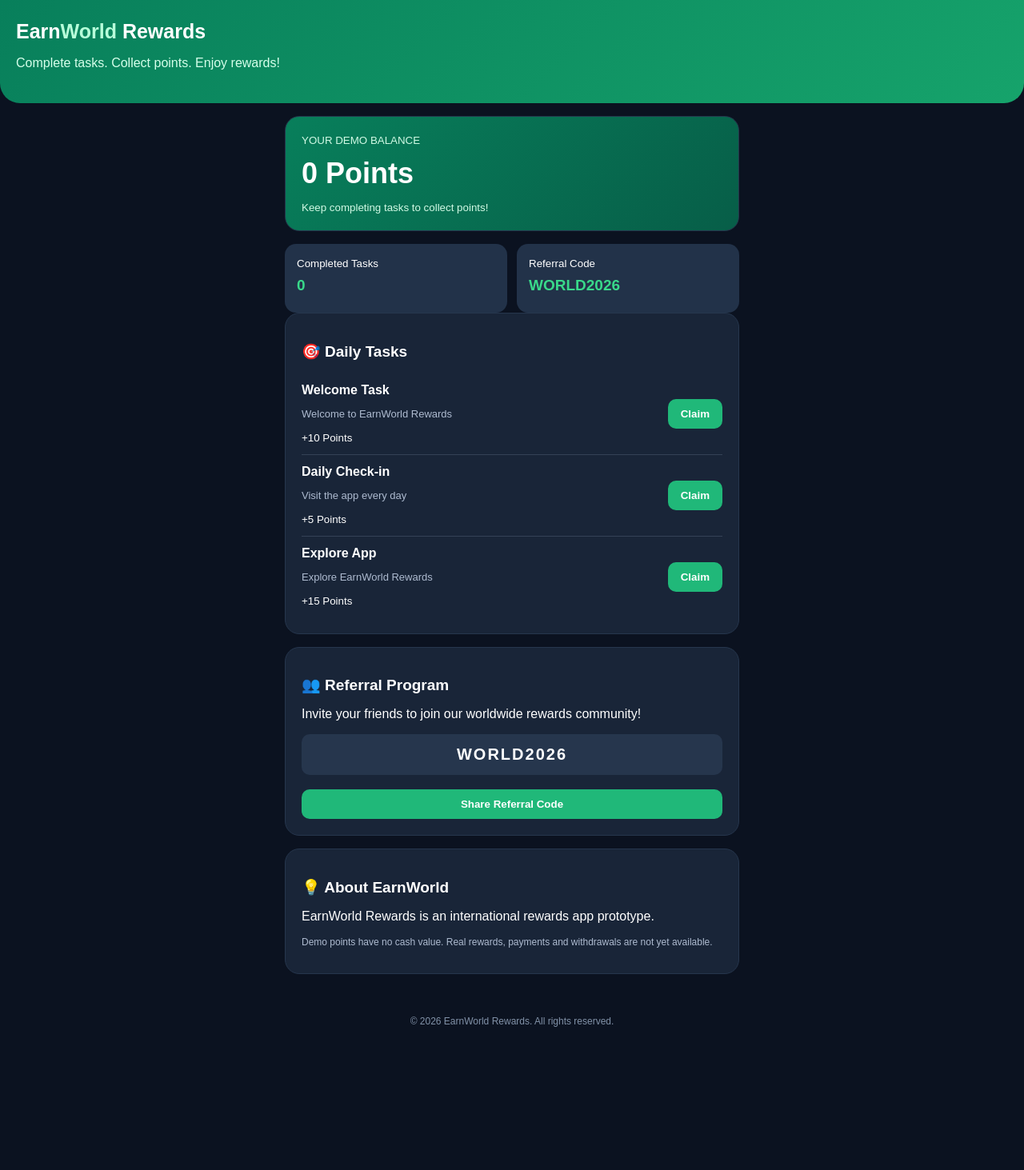
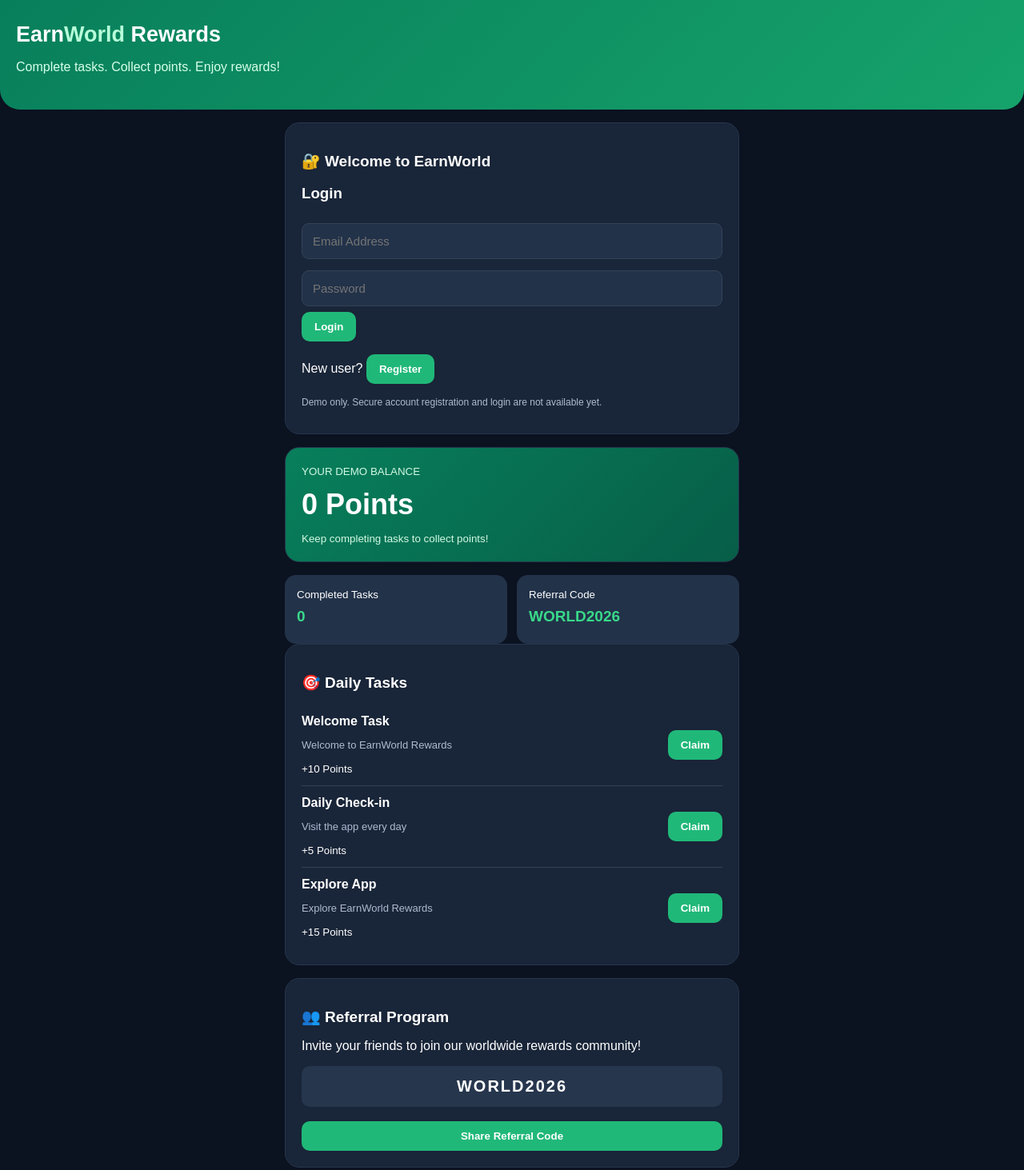
Before and after one commit to mdmilon201811-droid/earnoman-rewards, a plain HTML site: page index.html in a window 1280 px wide. Shown: the top 1463 px of the page at 80% size. Before the commit the page ends 1304 px from the top, so only its background shows below. Drawn offline with Linux system fonts and the light colour scheme.

Commit message:
Update index.html

```diff
--- a/index.html
+++ b/index.html
@@ -1,14 +1,16 @@
+
 <!DOCTYPE html>
 <html lang="en">
 <head>
 <meta charset="UTF-8">
 <meta name="viewport" content="width=device-width, initial-scale=1.0">
+<meta name="theme-color" content="#0b1220">
 <title>EarnWorld Rewards</title>
 <style>
 *{box-sizing:border-box}
 body{margin:0;font-family:Arial,sans-serif;background:#0b1220;color:white}
-header{padding:25px 20px;background:linear-gradient(135deg,#087f5b,#16a36b);border-radius:0 0 25px 25px}
-.logo{font-size:25px;font-weight:bold}
+header{padding:28px 20px;background:linear-gradient(135deg,#087f5b,#16a36b);border-radius:0 0 25px 25px}
+.logo{font-size:27px;font-weight:bold}
 .logo span{color:#b7ffda}
 header p{color:#d6ffeb}
 .container{padding:16px;max-width:600px;margin:auto}
@@ -25,71 +27,155 @@ h2{font-size:19px}
 .task p{color:#aebbd0;font-size:13px}
 button{border:0;background:#20b879;color:white;padding:11px 16px;border-radius:10px;font-weight:bold;cursor:pointer}
 button:disabled{background:#64748b}
+input{width:100%;padding:13px;margin:7px 0;border:1px solid #344256;border-radius:9px;background:#223249;color:white;font-size:15px}
 .refcode{background:#26364d;padding:14px;border-radius:10px;text-align:center;font-size:20px;font-weight:bold;letter-spacing:2px}
 .note{color:#aebbd0;font-size:12px}
 footer{text-align:center;padding:20px;color:#8292a8;font-size:12px}
 </style>
 </head>
 <body>
+
 <header>
 <div class="logo">Earn<span>World</span> Rewards</div>
 <p>Complete tasks. Collect points. Enjoy rewards!</p>
 </header>
+
 <main class="container">
+
+<div class="card">
+<h2>🔐 Welcome to EarnWorld</h2>
+
+<div id="auth">
+<h3>Login</h3>
+<input id="loginEmail" type="email" placeholder="Email Address">
+<input id="loginPassword" type="password" placeholder="Password">
+<button onclick="demoLogin()">Login</button>
+<p>New user? <button onclick="showRegister()">Register</button></p>
+</div>
+
+<div id="register" style="display:none">
+<h3>Create Account</h3>
+<input id="regName" type="text" placeholder="Full Name">
+<input id="regEmail" type="email" placeholder="Email Address">
+<input id="regPassword" type="password" placeholder="Create Password">
+<button onclick="demoRegister()">Register</button>
+<p>Already registered? <button onclick="showLogin()">Login</button></p>
+</div>
+
+<p id="authMessage"></p>
+<p class="note">Demo only. Secure account registration and login are not available yet.</p>
+</div>
+
 <div class="card balance">
 <small>YOUR DEMO BALANCE</small>
 <div class="amount"><span id="points">0</span> Points</div>
 <small>Keep completing tasks to collect points!</small>
 </div>
+
 <div class="stats">
-<div class="stat"><small>Completed Tasks</small><h2 id="completed">0</h2></div>
-<div class="stat"><small>Referral Code</small><h2>WORLD2026</h2></div>
+<div class="stat">
+<small>Completed Tasks</small>
+<h2 id="completed">0</h2>
 </div>
+<div class="stat">
+<small>Referral Code</small>
+<h2>WORLD2026</h2>
+</div>
+</div>
+
 <div class="card">
 <h2>🎯 Daily Tasks</h2>
-<div class="task"><div><strong>Welcome Task</strong><p>Welcome to EarnWorld Rewards</p><small>+10 Points</small></div><button onclick="claim('welcome',10)">Claim</button></div>
-<div class="task"><div><strong>Daily Check-in</strong><p>Visit the app every day</p><small>+5 Points</small></div><button onclick="claim('daily',5)">Claim</button></div>
-<div class="task"><div><strong>Explore App</strong><p>Explore EarnWorld Rewards</p><small>+15 Points</small></div><button onclick="claim('explore',15)">Claim</button></div>
+<div class="task">
+<div><strong>Welcome Task</strong><p>Welcome to EarnWorld Rewards</p><small>+10 Points</small></div>
+<button onclick="claim('welcome',10)">Claim</button>
 </div>
+<div class="task">
+<div><strong>Daily Check-in</strong><p>Visit the app every day</p><small>+5 Points</small></div>
+<button onclick="claim('daily',5)">Claim</button>
+</div>
+<div class="task">
+<div><strong>Explore App</strong><p>Explore EarnWorld Rewards</p><small>+15 Points</small></div>
+<button onclick="claim('explore',15)">Claim</button>
+</div>
+</div>
+
 <div class="card">
 <h2>👥 Referral Program</h2>
 <p>Invite your friends to join our worldwide rewards community!</p>
-<div class="refcode">WORLD2026</div><br>
+<div class="refcode">WORLD2026</div>
+<br>
 <button style="width:100%" onclick="shareCode()">Share Referral Code</button>
 </div>
+
 <div class="card">
 <h2>💡 About EarnWorld</h2>
 <p>EarnWorld Rewards is an international rewards app prototype.</p>
 <p class="note">Demo points have no cash value. Real rewards, payments and withdrawals are not yet available.</p>
 </div>
+
 </main>
+
 <footer>© 2026 EarnWorld Rewards. All rights reserved.</footer>
+
 <script>
 let points=Number(localStorage.getItem("earnPoints")||0);
 let completed=JSON.parse(localStorage.getItem("earnTasks")||"[]");
+
 function update(){
 document.getElementById("points").innerText=points;
 document.getElementById("completed").innerText=completed.length;
+
 document.querySelectorAll(".task button").forEach((btn,i)=>{
 let id=["welcome","daily","explore"][i];
-if(completed.includes(id)){btn.innerText="Claimed";btn.disabled=true;}
+if(completed.includes(id)){
+btn.innerText="Claimed";
+btn.disabled=true;
+}
 });
 }
+
 function claim(id,amount){
 if(completed.includes(id))return;
-completed.push(id);points+=amount;
+completed.push(id);
+points+=amount;
 localStorage.setItem("earnPoints",points);
 localStorage.setItem("earnTasks",JSON.stringify(completed));
 update();
 }
+
+function showRegister(){
+document.getElementById("auth").style.display="none";
+document.getElementById("register").style.display="block";
+}
+
+function showLogin(){
+document.getElementById("auth").style.display="block";
+document.getElementById("register").style.display="none";
+}
+
+function demoRegister(){
+document.getElementById("authMessage").innerText=
+"Demo registration only. Secure account setup is not available yet.";
+}
+
+function demoLogin(){
+document.getElementById("authMessage").innerText=
+"Demo login only. Secure login is not available yet.";
+}
+
 function shareCode(){
 if(navigator.share){
-navigator.share({title:"EarnWorld Rewards",text:"Join EarnWorld Rewards! My referral code is WORLD2026"});
+navigator.share({
+title:"EarnWorld Rewards",
+text:"Join EarnWorld Rewards! My referral code is WORLD2026"
+});
 }else{
 alert("Your referral code: WORLD2026");
 }
 }
+
 update();
 </script>
+
 </body>
 </html>
```
